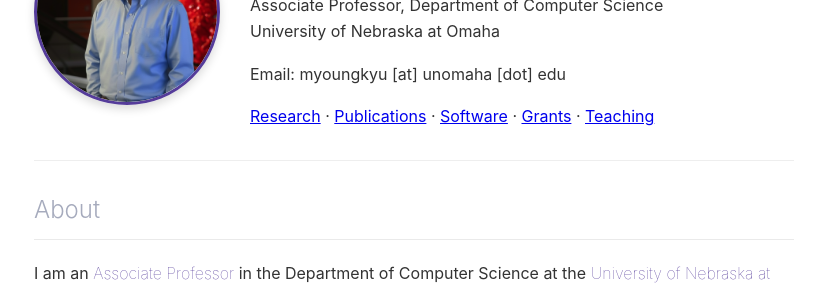
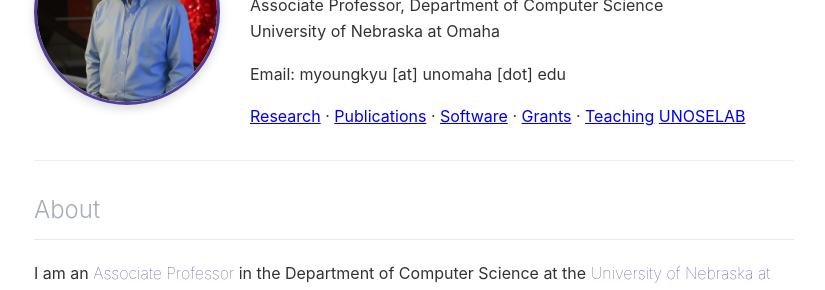
Before and after one commit to unose/unose.github.io, a Jekyll site: the page built from index.md, in a window 1280 px wide. Shown: the part 225-515 px from the top of the page, without its empty margins (226-1051 px from the left). Built offline with Jekyll 4.4.1, drawn with Linux system fonts in a browser that asks for light colours.

Commit message:
Add link to UNOSELAB in index.md

```diff
--- a/index.md
+++ b/index.md
@@ -73,6 +73,7 @@
     <a href="software">Software</a> ·
     <a href="grants">Grants</a> ·
     <a href="teaching">Teaching</a>
+    <a href="https://github.com/unoselab">UNOSELAB</a>
   </p>
 
 </div>
```
